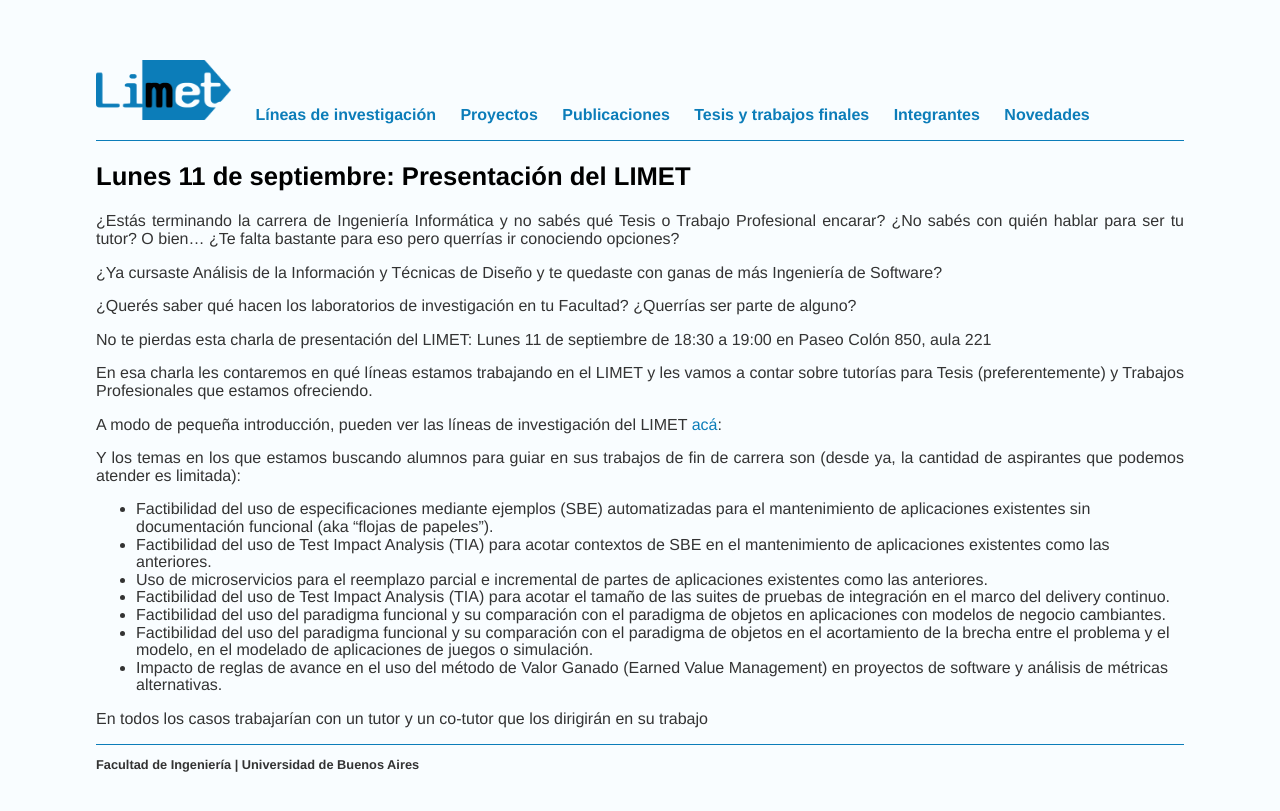
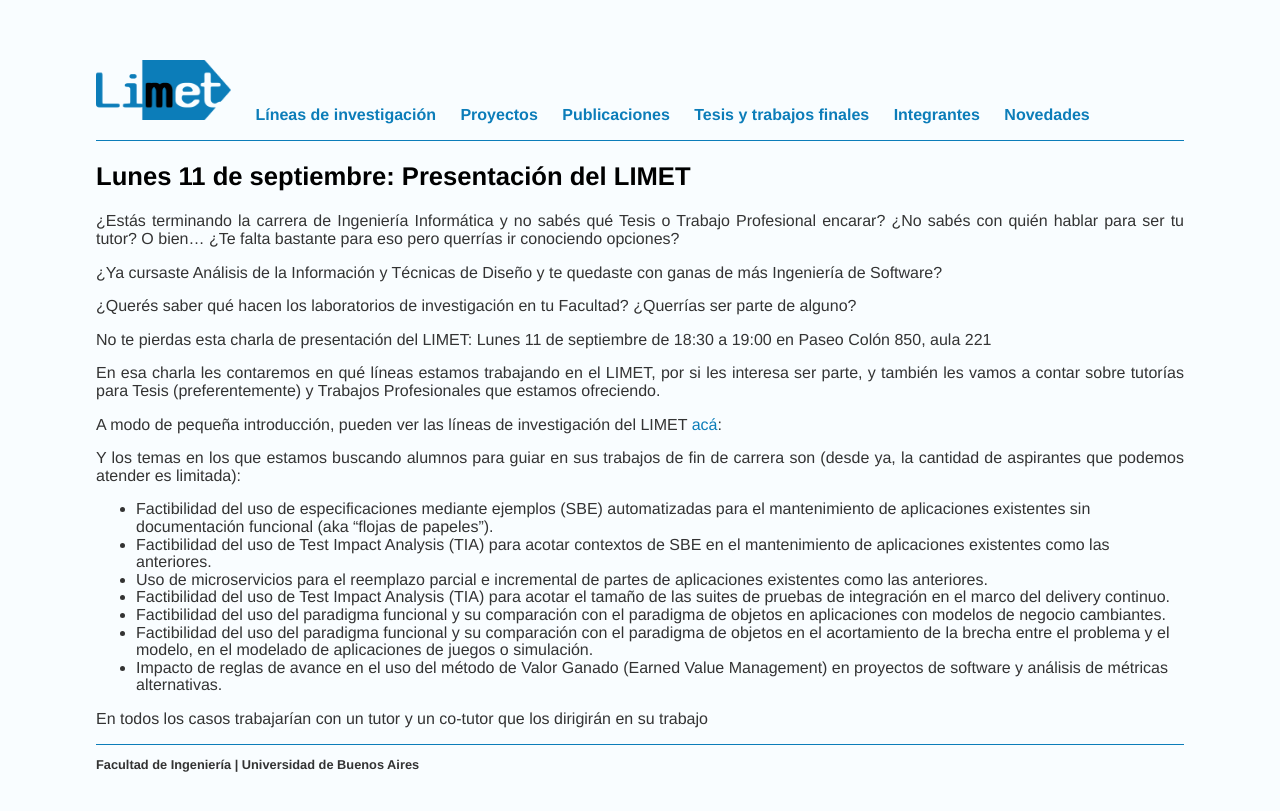
Before and after one commit to limetfiuba/limetfiuba.github.io, a Jekyll site: the page built from novedades/index.html, in a window 1280 px wide. Shown: the top 811 px of the page. Built offline with Jekyll 4.4.1, drawn with Linux system fonts in a browser that asks for light colours.

Commit message:
Update index.html

```diff
--- a/novedades/index.html
+++ b/novedades/index.html
@@ -10,7 +10,7 @@ title: LiMet | Novedades
 
     <p>No te pierdas esta charla de presentación del LIMET: Lunes 11 de septiembre de 18:30 a 19:00 en Paseo Colón 850, aula 221</p>
 
-    <p>En esa charla les contaremos en qué líneas estamos trabajando en el LIMET y les vamos a contar sobre tutorías para Tesis (preferentemente) y Trabajos Profesionales que estamos ofreciendo.</p>
+    <p>En esa charla les contaremos en qué líneas estamos trabajando en el LIMET, por si les interesa ser parte, y también les vamos a contar sobre tutorías para Tesis (preferentemente) y Trabajos Profesionales que estamos ofreciendo.</p>
 
     <p>A modo de pequeña introducción, pueden ver las líneas de investigación del LIMET <a href="https://limetfiuba.github.io/lineas/">acá</a>: </p>
     <p>Y los temas en los que estamos buscando alumnos para guiar en sus trabajos de fin de carrera son (desde ya, la cantidad de aspirantes que podemos atender es limitada):</p>
```
